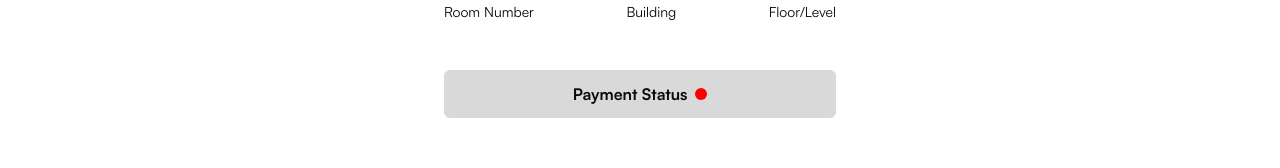
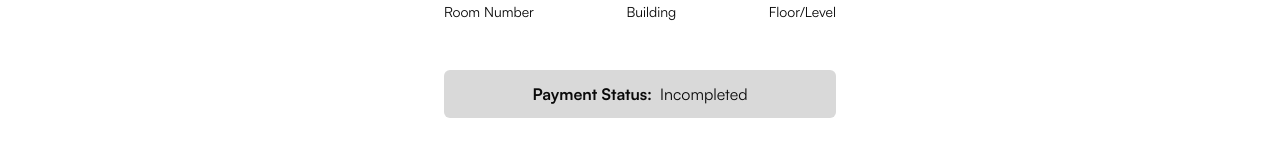
Before and after one commit to NattawatC/streamflow, a Next.js app: page /tenant in a window 1280 px wide. Shown: the part 198-366 px from the top of the page. Built offline with nearby package versions, Linux system fonts and the light colour scheme.

Commit message:
Update status on payment page

```diff
--- a/src/app/tenant/page.tsx
+++ b/src/app/tenant/page.tsx
@@ -50,7 +50,7 @@ interface Tenant {
   room_no: string
   building_no: string
   floor_no: string
-  payment_status: boolean
+  payment_status: string
   estate_id: number
   receipt_url: string
 }
@@ -122,11 +122,13 @@ const home: NextPage = () => {
             </div>
 
             <div className="flex flex-row gap-2 items-center justify-center px-3 py-3 rounded-md bg-custom-gray">
-              <p className="text-base font-bold">Payment Status</p>
-              {tenant?.payment_status ? (
-                <div className="font-bold text-gray-700 rounded-full flex items-center justify-center bg-[#D7FC6E] w-3 h-3"></div>
+              <p className="text-base font-bold">Payment Status:</p>
+              {tenant?.payment_status == "true" ? (
+                <p>Completed</p>
+              ) : tenant?.payment_status == "waiting" ? (
+                <p>Waiting for Review</p>
               ) : (
-                <div className="rounded-full flex items-center justify-center bg-[#FF0000] w-3 h-3"></div>
+                <p>Incompleted</p>
               )}
             </div>
 
@@ -138,7 +140,9 @@ const home: NextPage = () => {
                   </AccordionTrigger>
                   <AccordionContent>
                     <span className="flex flex-col gap-2">
-                      <span className="text-base">Waiting for the owner to review...</span>
+                      <span className="text-base">
+                        Waiting for the owner to review...
+                      </span>
                       <img
                         src={tenant?.receipt_url}
                         alt="Meter image"
```
